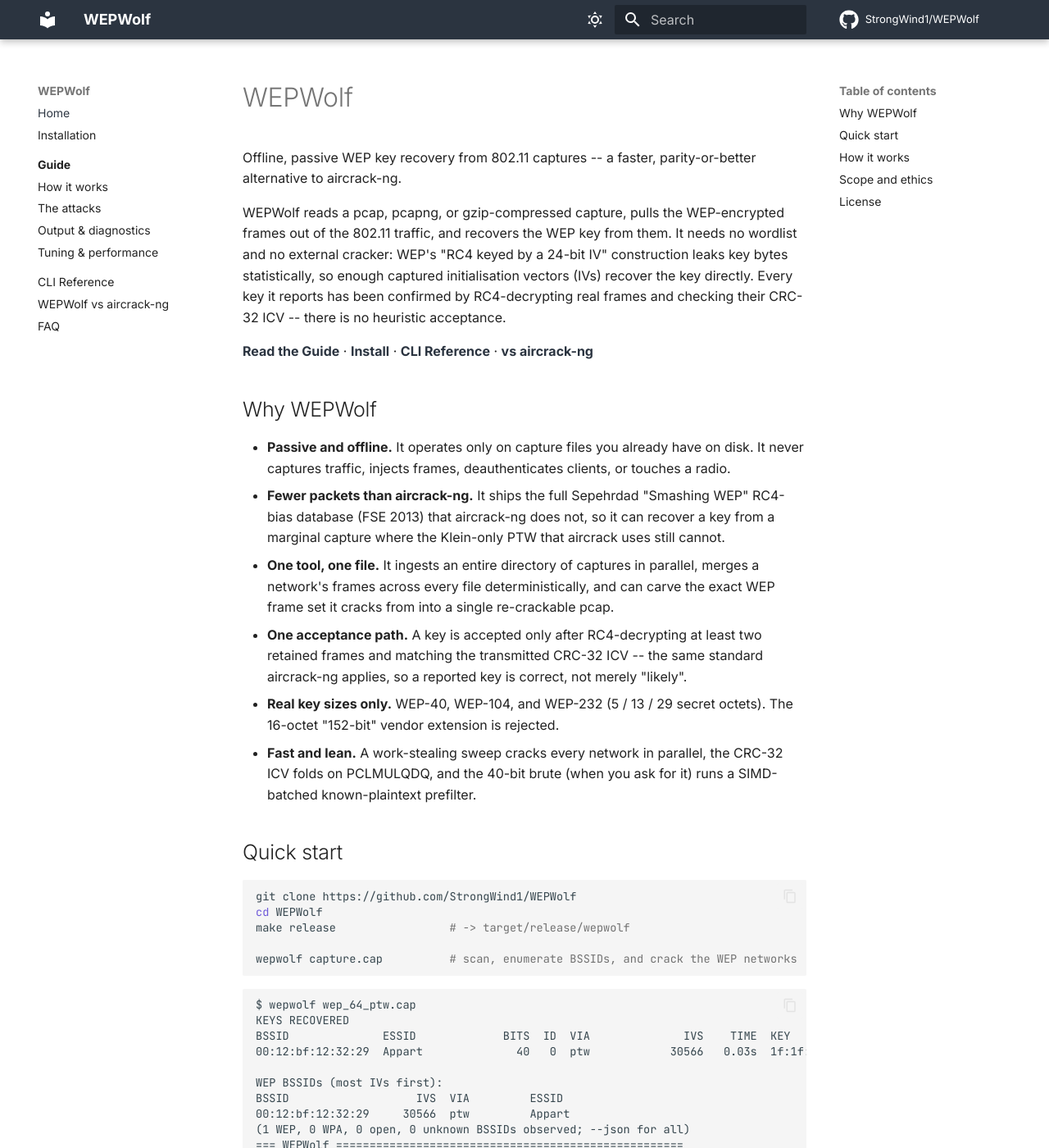
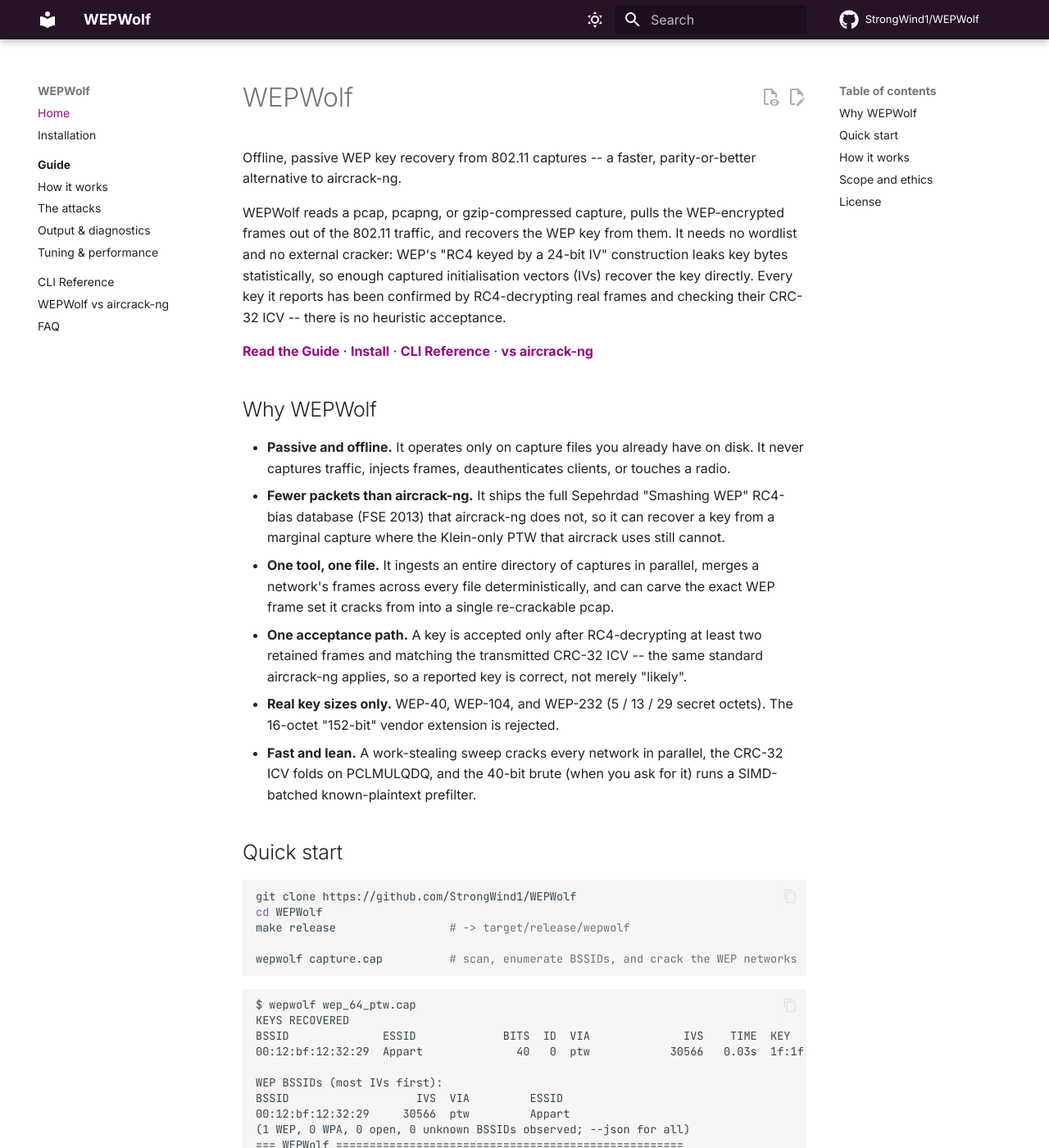
Before and after one commit to StrongWind1/WEPWolf, an MkDocs documentation site: the page built from docs/index.md, in a window 1280 px wide and 1400 px high. Shown: the whole window at 82% size. Built offline with MkDocs 1.6.1 and Material for MkDocs 9.7.7, drawn with Linux system fonts in a browser that asks for light colours; plug-ins that fetch from the network failed and are left out; comment, search, counter and statistics services are not loaded; some of the changed text lies outside the part shown.

Commit message:
docs: publish under strongwind.dev and standardize the mkdocs config
site_url pointed at strongwind1.github.io, which 301-redirects to
strongwind.dev, so the canonical tag and every sitemap entry advertised a host
that serves no content.

- site_url -> https://strongwind.dev/WEPWolf/
- align theme, features, markdown extensions and plugins with the sibling docs
  sites; add copyright, edit_uri, strict and a validation block
- enable the privacy plugin so Google Fonts are served from the site
- move the palette into stylesheets/theme.css with primary and accent both
  custom, defining every Material colour variable plus --md-hue
- run the strict mkdocs build from the check-all gate, which covered rustdoc
  but not the docs site
--md-typeset-a-color is now set explicitly: it defaults to the primary colour,
which rendered body links near-black against this palette.

```diff
--- a/docs/stylesheets/extra.css
+++ /dev/null
@@ -1,18 +0,0 @@
-/* Custom primary palette -- slate base to match the "wolf" suite, amber accent. */
-:root {
-  --md-primary-fg-color: #2b3440;
-  --md-primary-fg-color--light: #3b4654;
-  --md-primary-fg-color--dark: #1a2029;
-  /* Material derives the link colour from the primary colour, but our primary is
-     a near-black slate, which renders links almost invisible. Set an explicit,
-     accessible link colour: a clear blue in light mode, a bright blue in dark. */
-  --md-typeset-a-color: #1565c0;
-}
-
-[data-md-color-scheme="slate"] {
-  --md-primary-fg-color: #1a2029;
-  --md-primary-fg-color--light: #2b3440;
-  --md-primary-fg-color--dark: #12161d;
-  /* Links on the dark slate background need a light, high-contrast blue. */
-  --md-typeset-a-color: #6cb6ff;
-}
--- /dev/null
+++ b/docs/stylesheets/theme.css
@@ -0,0 +1,54 @@
+/* WEPWolf -- site theme.
+ *
+ * The only place this site's colour is defined. mkdocs.yml sets `primary: custom`
+ * and `accent: custom`, which make Material emit the palette attributes but ship
+ * no rules for them, so every variable below has to be supplied here. Anything
+ * omitted silently falls back to Material's indigo defaults in main.css.
+ *
+ * `:root > *` rather than `:root`: the palette attributes live on <body>, so this
+ * matches the same element and keeps winning even if the config ever moves back
+ * to a named colour. Plain `:root` targets <html> and would be overridden.
+ *
+ * Material already paints .md-header and .md-tabs from --md-primary-fg-color.
+ * Do not add direct background-color rules for them -- that is what let the
+ * header drift away from the variable that claims to define it.
+ */
+
+:root > * {
+  /* Header, tabs, footer */
+  --md-primary-fg-color: #261327;
+  --md-primary-fg-color--light: #3a1d3c;
+  --md-primary-fg-color--dark: #170b18;
+
+  /* Text drawn on top of the header bar */
+  --md-primary-bg-color: #ffffff;
+  --md-primary-bg-color--light: #ffffffb3;
+
+  /* Text drawn on top of accent-filled elements */
+  --md-accent-bg-color: #ffffff;
+  --md-accent-bg-color--light: #ffffffb3;
+}
+
+/* Accent ships one shade per scheme. Material's 16 named accents are tuned to stay
+ * legible on both backgrounds; a hand-picked one is not, and every value here was
+ * solved to clear WCAG AA (4.5:1) against the scheme it renders on.
+ *
+ * --md-typeset-a-color is set explicitly because Material defaults it to
+ * var(--md-primary-fg-color). With a primary this dark that renders body links in
+ * near-black, indistinguishable from surrounding text. */
+
+[data-md-color-scheme="slate"] {
+  /* Tints all 19 hsl-derived slate surfaces -- page, code, footer, tables -- to
+   * this site's hue, instead of hardcoding each one. */
+  --md-hue: 297;
+
+  --md-accent-fg-color: #e963d7;
+  --md-accent-fg-color--transparent: #e963d71a;
+  --md-typeset-a-color: #e963d7;
+}
+
+[data-md-color-scheme="default"] {
+  --md-accent-fg-color: #980684;
+  --md-accent-fg-color--transparent: #9806841a;
+  --md-typeset-a-color: #980684;
+}
--- a/mkdocs.yml
+++ b/mkdocs.yml
@@ -1,8 +1,10 @@
 site_name: WEPWolf
-site_description: Offline, passive WEP key recovery from 802.11 captures -- a faster, parity-or-better alternative to aircrack-ng.
-site_url: https://strongwind1.github.io/WEPWolf/
+site_description: Offline, passive WEP key recovery from 802.11 captures — a faster, parity-or-better alternative to aircrack-ng.
+site_url: https://strongwind.dev/WEPWolf/
 repo_url: https://github.com/StrongWind1/WEPWolf
 repo_name: StrongWind1/WEPWolf
+edit_uri: edit/main/docs/
+copyright: Copyright &copy; 2025 - 2026 StrongWind1
 
 theme:
   name: material
@@ -12,23 +14,24 @@ theme:
   icon:
     repo: fontawesome/brands/github
   palette:
-    # Dark mode (default) -- respects system preference
+    # Dark mode (default) — respects system preference
     - media: "(prefers-color-scheme: dark)"
       scheme: slate
       primary: custom
-      accent: amber
+      accent: custom
       toggle:
         icon: material/weather-night
         name: Switch to light mode
-    # Light mode -- respects system preference
+    # Light mode — respects system preference
     - media: "(prefers-color-scheme: light)"
       scheme: default
       primary: custom
-      accent: amber
+      accent: custom
       toggle:
         icon: material/weather-sunny
         name: Switch to dark mode
   features:
+    # Navigation
     - navigation.instant
     - navigation.instant.prefetch
     - navigation.instant.progress
@@ -38,17 +41,26 @@ theme:
     - navigation.top
     - navigation.indexes
     - navigation.footer
+    # Table of contents
     - toc.follow
+    # Search
     - search.highlight
     - search.suggest
     - search.share
+    # Header
     - header.autohide
     - announce.dismiss
+    # Content
     - content.code.copy
     - content.code.annotate
+    - content.action.edit
+    - content.action.view
 
 plugins:
   - search
+  # Downloads the Google Fonts requested by theme.font at build time so the
+  # published site makes no third-party requests.
+  - privacy
 
 markdown_extensions:
   - admonition
@@ -96,6 +108,14 @@ extra:
   generator: false
 
 extra_css:
-  - stylesheets/extra.css
+  # theme.css is the site palette; primary and accent are both `custom`,
+  # so every Material colour variable is defined there.
+  - stylesheets/theme.css
 
 strict: true
+
+validation:
+  omitted_files: warn
+  absolute_links: warn
+  unrecognized_links: warn
+  anchors: warn
```
Also changed, not shown: 1 other file.
